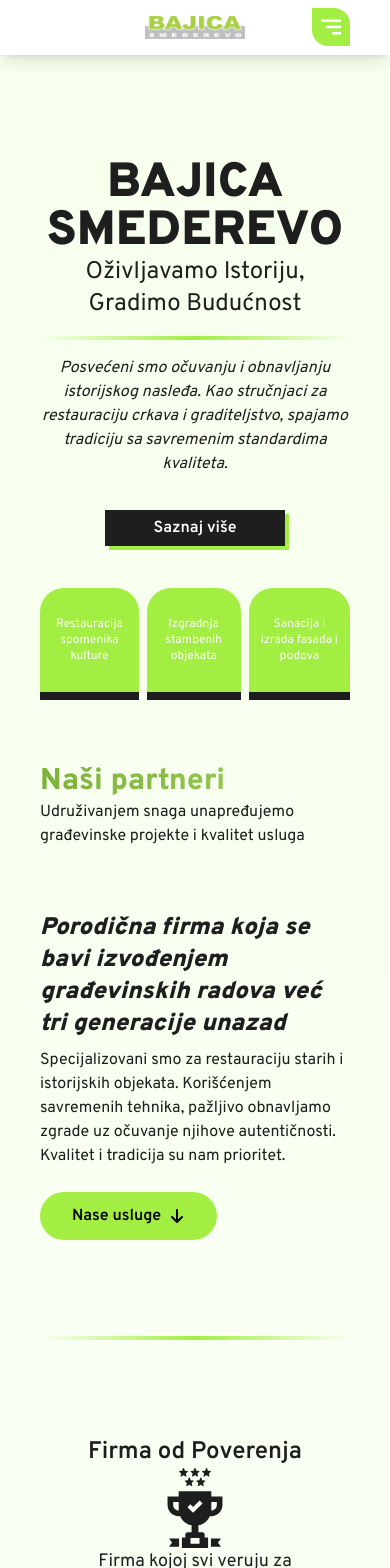
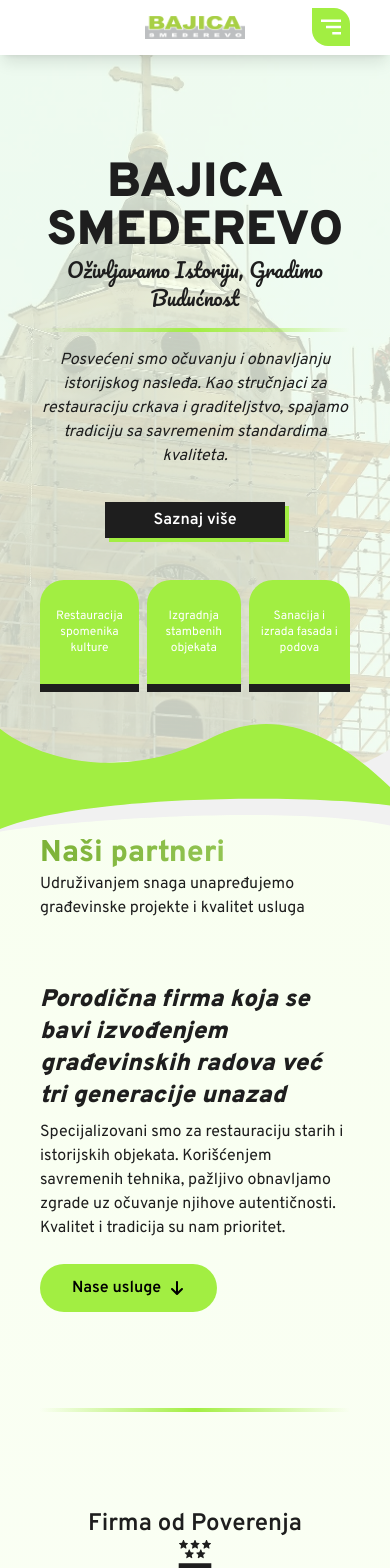
Before and after one commit to blupxd/bajicasmederevo, a Next.js app: page / in a window 390 px wide. Shown: the top 1568 px of the page. Built offline with nearby package versions, Linux system fonts and the light colour scheme.

Commit message:
fixovano

```diff
--- /dev/null
+++ b/app/galerija/page.tsx
@@ -0,0 +1,9 @@
+import React from 'react'
+
+const page = () => {
+  return (
+    <div>U izgradnji</div>
+  )
+}
+
+export default page
--- a/app/globals.css
+++ b/app/globals.css
@@ -1,9 +1,12 @@
 @tailwind base;
 @tailwind components;
 @tailwind utilities;
+
 html{
   scroll-behavior: smooth;
 }
+
+
 .scroller {
     display: grid;
     grid-auto-flow: column;
--- a/app/layout.tsx
+++ b/app/layout.tsx
@@ -1,10 +1,11 @@
 import type { Metadata } from "next";
-import { Overpass } from "next/font/google";
+import { Overpass, Pacifico } from "next/font/google";
 import "./globals.css";
 import Navbar from "@/components/Navbar";
 import Footer from "@/components/Footer";
 import MobileNav from "@/components/MobileNav";
 const overpass = Overpass({ subsets: ["latin"] });
+
 export const metadata: Metadata = {
   title: "Create Next App",
   description: "Generated by create next app",
--- a/components/About.tsx
+++ b/components/About.tsx
@@ -48,7 +48,7 @@ const About = () => {
         {info.map((info,index) => (
           <div key={index} className="flex flex-col text-[#1E1E1E] w-60">
             <h1 className="text-2xl md:text-lg font-semibold">{info.title}</h1>
-            {index === 0 ? <Image src='/assets/trophy.svg' alt="Trophy" width={50} height={50} className="md:mx-0 mx-auto md:w-12 md:h-12 w-20 h-20"/> : <h2 className="text-7xl md:text-5xl font-bold">{info.number}</h2>}
+            {index === 0 ? <Image src='/assets/trophy.svg' alt="Trophy" width={50} height={50} className="md:mx-0 mx-auto md:w-12 md:h-12 w-20 mb-4 h-20"/> : <h2 className="text-7xl md:text-5xl font-bold">{info.number}</h2>}
             <p className="md:text-base text-lg md:mt-6">{info.description}</p>
           </div>
 
--- a/components/Hero.tsx
+++ b/components/Hero.tsx
@@ -1,7 +1,8 @@
+import { Pacifico } from "next/font/google";
 import Image from "next/image";
 import Link from "next/link";
 import React from "react";
-
+const pacifico = Pacifico({ weight: "400", subsets: ["latin"] });
 interface Info {
   label: string;
 }
@@ -19,15 +20,31 @@ const Hero = () => {
     },
   ];
   return (
-    <header className="flex lg:pr-0 px-10 lg:pl-20 justify-between pt-40 lg:pt-20">
-      <div className="flex flex-col max-w-max">
+    <header className="flex lg:pr-0 px-10 lg:pl-20 justify-between pt-40 lg:pt-20 pb-20 lg:pb-0 relative">
+      <Image
+        src="/assets/border.svg"
+        alt="border"
+        width={100}
+        height={100}
+        className="w-full absolute -bottom-20 sm:hidden left-0 right-0 z-20"
+      />
+      <Image
+        src="/assets/bg.jpg"
+        fill
+        className="object-cover lg:hidden opacity-20 z-10"
+        alt="BG"
+      />
+      <div className="flex flex-col max-w-max z-20">
         <h1 className="text-5xl xl:text-6xl text-[#1E1E1E] lg:text-left text-center font-black w-full">
           BAJICA SMEDEREVO
         </h1>
         <div className="w-full flex flex-col items-center">
-          <h2 className="text-2xl xl:text-3xl text-[#1E1E1E] text-center">
+          <h2
+            className={`${pacifico.className} text-xl xl:text-3xl text-[#1E1E1E] text-center`}
+          >
             Oživljavamo Istoriju, Gradimo Budućnost
           </h2>
+
           <hr className="w-full border-none bg-gradient-to-r from-transparent via-[#A2EE42] to-transparent h-1 my-4" />
           <p className="text-base md:text-lg xl:text-xl lg:w-[500px] xl:w-[600px] text-[#1E1E1E] text-center leading-6 md:leading-8 italic text-wrap">
             Posvećeni smo očuvanju i obnavljanju istorijskog nasleđa. Kao
--- a/components/Kontakt.tsx
+++ b/components/Kontakt.tsx
@@ -39,7 +39,7 @@ const Kontakt = () => {
               <h1 className=" text-[#1e1e1e] mt-2 md:mt-6 font-medium -mb-2">
                 {kontakt.text}
               </h1>
-              <p className="text-[#A2EE42] italic font-bold">
+              <p className="text-[#A2EE42] mt-1 italic font-bold">
                 {kontakt.contact}
               </p>
               <Link
--- a/components/ServiceChanger.tsx
+++ b/components/ServiceChanger.tsx
@@ -10,11 +10,11 @@ import { LuExternalLink } from "react-icons/lu";
 const ServiceChanger = () => {
   const scrollerRef = useRef<HTMLDivElement | null>(null);
   const lastScroll = useRef<HTMLDivElement | null>(null);
-
+  const scrollAmount = window.innerWidth > 1200 ? 500 : 250;
   const handleLeftClick = () => {
     if (scrollerRef.current) {
       scrollerRef.current.scrollBy({
-        left: -500,
+        left: -scrollAmount,
         behavior: "smooth",
       });
     }
@@ -24,7 +24,7 @@ const ServiceChanger = () => {
   const handleRightClick = () => {
     if (scrollerRef.current && !inView) {
       scrollerRef.current.scrollBy({
-        left: 500,
+        left: scrollAmount,
         behavior: "smooth",
       });
     }
```
Also changed, not shown: public/assets/bg.jpg (added), public/assets/border.svg (added).
